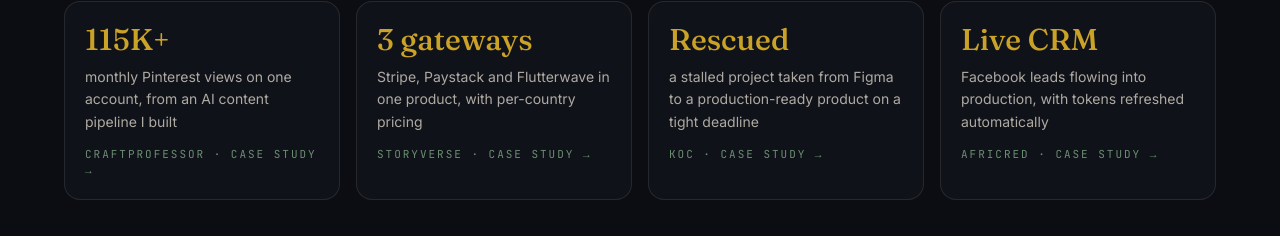
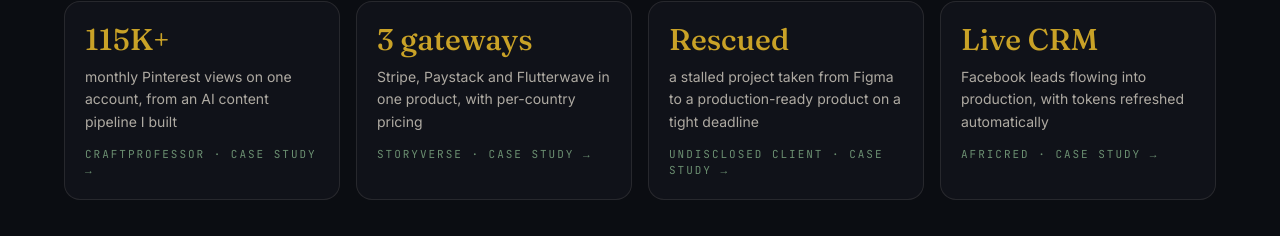
Before and after one commit to amowogbaje/personal-website, a React (Vite) app in the folder amowogbaje/: page / in a window 1280 px wide. Shown: the part 985-1221 px from the top of the page. Built offline with nearby package versions, Linux system fonts and the light colour scheme; no server answers.

Commit message:
quick detachment of project from a client

```diff
--- a/amowogbaje/src/components/HomeMore.jsx
+++ b/amowogbaje/src/components/HomeMore.jsx
@@ -2,7 +2,7 @@
 import posts from '../data/writing.json'
 import Reveal from './Reveal.jsx'
 
-const employers = ['Africred', 'KOC', 'Televerse', 'Thinkshifts (UK)']
+const employers = ['Africred', 'Undisclosed client', 'Televerse', 'Thinkshifts (UK)']
 
 export default function HomeMore() {
   const latest = [...posts].sort((a, b) => b.date.localeCompare(a.date))[0]
--- a/amowogbaje/src/components/ProofStrip.jsx
+++ b/amowogbaje/src/components/ProofStrip.jsx
@@ -4,7 +4,7 @@
 const proofs = [
   { n: 115, suffix: 'K+', text: 'monthly Pinterest views on one account, from an AI content pipeline I built', href: '/work/craftprofessor-story-engine', tag: 'CraftProfessor' },
   { n: 3, suffix: ' gateways', text: 'Stripe, Paystack and Flutterwave in one product, with per-country pricing', href: '/work/storyverse-payments', tag: 'Storyverse' },
-  { stat: 'Rescued', text: 'a stalled project taken from Figma to a production-ready product on a tight deadline', href: '/work/koc-project-rescue', tag: 'KOC' },
+  { stat: 'Rescued', text: 'a stalled project taken from Figma to a production-ready product on a tight deadline', href: '/work/stalled-project-rescue', tag: 'Undisclosed client' },
   { stat: 'Live CRM', text: 'Facebook leads flowing into production, with tokens refreshed automatically', href: '/work/africred-crm-integrations', tag: 'Africred' },
 ]
 
--- a/amowogbaje/src/components/Services.jsx
+++ b/amowogbaje/src/components/Services.jsx
@@ -28,7 +28,7 @@
     icon: ShoppingCart,
     title: 'E-Commerce & WooCommerce',
     summary: 'WooCommerce sync, custom storefronts, and Laravel-powered e-commerce backends that handle real transactions reliably.',
-    proof: 'Integrated WooCommerce syncing into a live production app at KOC.',
+    proof: 'Integrated WooCommerce syncing into a live production app for an undisclosed client.',
   },
   {
     icon: Layers,
@@ -40,7 +40,7 @@
     icon: Wrench,
     title: 'Legacy Rescue & Troubleshooting',
     summary: 'Inherited a stalled, broken, or half-finished app? I step in, diagnose fast, and get it shipped.',
-    proof: 'Took over a stalled project at KOC and shipped a production-ready product from a bare Figma file, under deadline.',
+    proof: 'Took over a stalled project for an undisclosed client and shipped a production-ready product from a bare Figma file, under deadline.',
   },
 ]
 
--- a/amowogbaje/src/data/caseStudies.js
+++ b/amowogbaje/src/data/caseStudies.js
@@ -3,11 +3,11 @@
 // real numbers. Pages stay honest without them. Role/dates/bullets mirror src/data/experience.json.
 export const caseStudies = [
   {
-    slug: 'koc-project-rescue',
+    slug: 'stalled-project-rescue',
     title: 'Rescuing a stalled project: from Figma design to production-ready product',
     description:
-      'Case study: Gideon Amowogbaje at KOC — took a stalled project from a Figma design to a working, production-ready product on a tight deadline, with WooCommerce syncing, transactional email and role-based permissions.',
-    kind: 'Contract work · KOC',
+      'Case study: Gideon Amowogbaje for an undisclosed client — took a stalled project from a Figma design to a working, production-ready product on a tight deadline, with WooCommerce syncing, transactional email and role-based permissions.',
+    kind: 'Contract work · Undisclosed client',
     role: 'Full Stack Developer (contract)',
     dates: 'Sep 2025 – May 2026',
     stack: ['Laravel', 'WooCommerce', 'Editor.js', 'Figma-to-code'],
--- a/amowogbaje/src/data/experience.json
+++ b/amowogbaje/src/data/experience.json
@@ -40,9 +40,9 @@
    "engagement": "Part-time"
   },
   {
-   "id": "koc",
+   "id": "undisclosed-client",
    "kind": "software",
-   "company": "KOC",
+   "company": "Undisclosed client",
    "place": "Nigeria",
    "title": "Full Stack Developer",
    "dates": "Sep 2025 – May 2026",
@@ -55,7 +55,7 @@
     "Built a Notion-style, block-based blogging interface with Editor.js, improving content flexibility and the admin publishing workflow."
    ],
    "engagement": "Contract",
-   "caseStudy": "/work/koc-project-rescue"
+   "caseStudy": "/work/stalled-project-rescue"
   },
   {
    "id": "africred",
```
Also changed, not shown: amowogbaje/public/llms-full.txt, amowogbaje/public/llms.txt, 2 other files (tests, documents, lock files or other folders).
